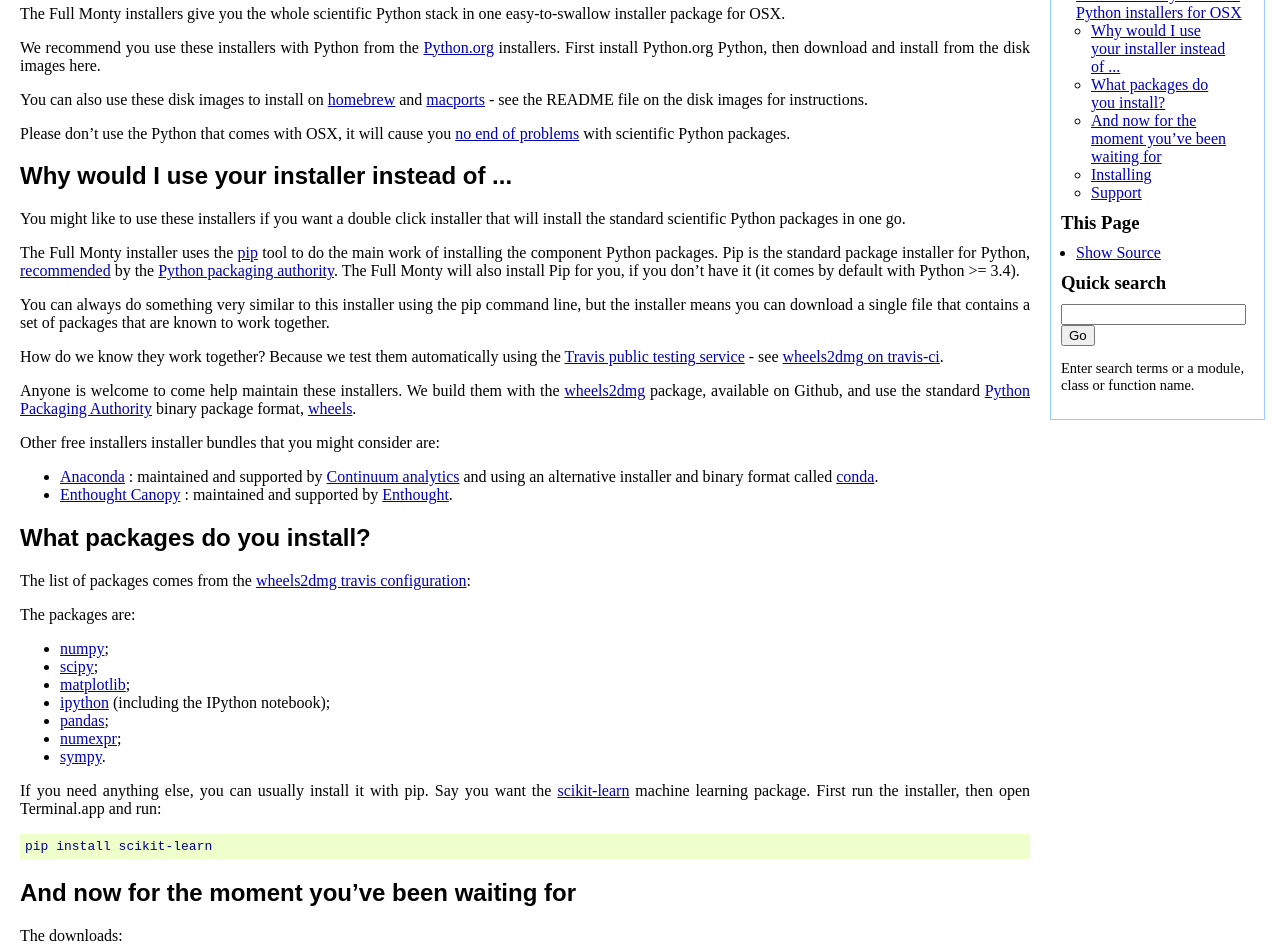
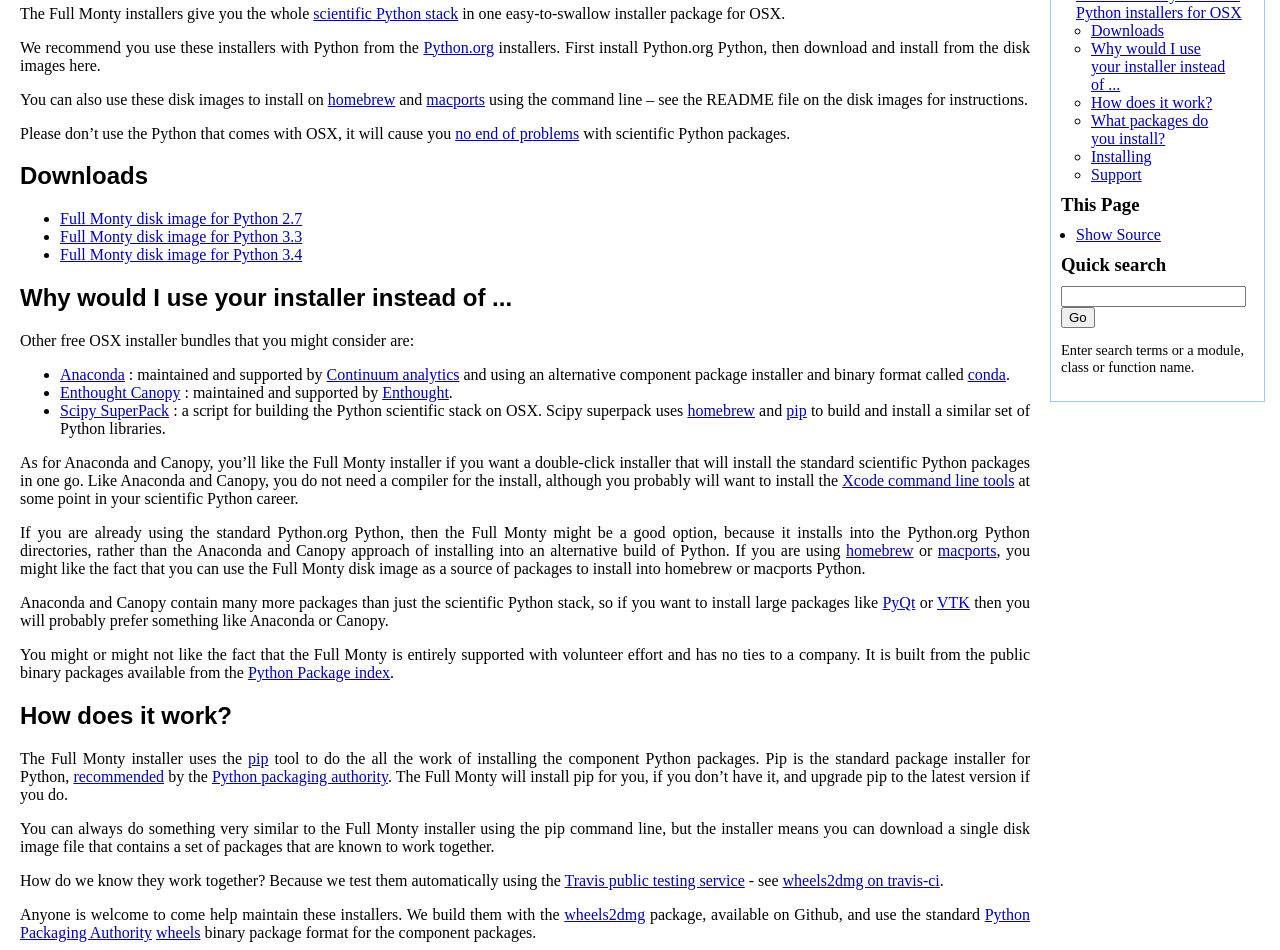
Before and after one commit to FullMonty/fullmonty.github.io, a plain HTML site: page index.html in a window 1280 px wide. Shown: the part 102-1052 px from the top of the page. Drawn offline with nearby package versions, Linux system fonts and the light colour scheme; some packages are replaced by stand-ins of ours.

Commit message:
Edits to main page.

```diff
--- a/index.html
+++ b/index.html
@@ -6,7 +6,7 @@
   <head>
     <meta http-equiv="Content-Type" content="text/html; charset=utf-8" />
 
-    <title>The Full Monty scientific Python installers for OSX &mdash; The Full Monty 1.1 documentation</title>
+    <title>The Full Monty scientific Python installers for OSX &mdash; The Full Monty OSX installer</title>
 
     <link rel="stylesheet" href="_static/traditional.css" type="text/css" />
     <link rel="stylesheet" href="_static/pygments.css" type="text/css" />
@@ -24,7 +24,7 @@
     <script type="text/javascript" src="_static/underscore.js"></script>
     <script type="text/javascript" src="_static/doctools.js"></script>
     <script type="text/javascript" src="http://cdn.mathjax.org/mathjax/latest/MathJax.js?config=TeX-AMS-MML_HTMLorMML"></script>
-    <link rel="top" title="The Full Monty 1.1 documentation" href="#" />
+    <link rel="top" title="The Full Monty OSX installer" href="#" />
   </head>
   <body>
     <div class="related">
@@ -33,7 +33,7 @@
         <li class="right" style="margin-right: 10px">
           <a href="genindex.html" title="General Index"
              accesskey="I">index</a></li>
-        <li><a href="#">The Full Monty 1.1 documentation</a> &raquo;</li>
+        <li><a href="#">The Full Monty OSX installer</a> &raquo;</li>
       </ul>
     </div>
 
@@ -44,45 +44,76 @@
 
   <div class="section" id="the-full-monty-scientific-python-installers-for-osx">
 <h1>The Full Monty scientific Python installers for OSX<a class="headerlink" href="#the-full-monty-scientific-python-installers-for-osx" title="Permalink to this headline">¶</a></h1>
-<p>The Full Monty installers give you the whole scientific Python stack in one
-easy-to-swallow installer package for OSX.</p>
+<p>The Full Monty installers give you the whole <a class="reference external" href="http://www.scipy.org/stackspec.html">scientific Python stack</a> in one easy-to-swallow installer package for OSX.</p>
 <p>We recommend you use these installers with Python from the <a class="reference external" href="http://www.python.org">Python.org</a>
 installers.  First install Python.org Python, then download and install from
 the disk images here.</p>
-<p>You can also use these disk images to install on <a class="reference external" href="http://brew.sh">homebrew</a> and <a class="reference external" href="https://www.macports.org">macports</a> - see
-the README file on the disk images for instructions.</p>
+<p>You can also use these disk images to install on <a class="reference external" href="http://brew.sh">homebrew</a> and <a class="reference external" href="https://www.macports.org">macports</a> using
+the command line – see the README file on the disk images for instructions.</p>
 <p>Please don&#8217;t use the Python that comes with OSX, it will cause you <a class="reference external" href="https://github.com/MacPython/wiki/wiki/Which-Python">no end of
 problems</a> with scientific Python packages.</p>
+<div class="section" id="downloads">
+<h2>Downloads<a class="headerlink" href="#downloads" title="Permalink to this headline">¶</a></h2>
+<ul class="simple">
+<li><a class="reference external" href="https://3f23b170c54c2533c070-1c8a9b3114517dc5fe17b7c3f8c63a43.ssl.cf2.rackcdn.com/scipy-stack-py27-1.1.dmg">Full Monty disk image for Python 2.7</a></li>
+<li><a class="reference external" href="https://3f23b170c54c2533c070-1c8a9b3114517dc5fe17b7c3f8c63a43.ssl.cf2.rackcdn.com/scipy-stack-py33-1.1.dmg">Full Monty disk image for Python 3.3</a></li>
+<li><a class="reference external" href="https://3f23b170c54c2533c070-1c8a9b3114517dc5fe17b7c3f8c63a43.ssl.cf2.rackcdn.com/scipy-stack-py34-1.1.dmg">Full Monty disk image for Python 3.4</a></li>
+</ul>
+</div>
 <div class="section" id="why-would-i-use-your-installer-instead-of">
 <h2>Why would I use your installer instead of ...<a class="headerlink" href="#why-would-i-use-your-installer-instead-of" title="Permalink to this headline">¶</a></h2>
-<p>You might like to use these installers if you want a double click installer
-that will install the standard scientific Python packages in one go.</p>
-<p>The Full Monty installer uses the <a class="reference external" href="https://pip.pypa.io/en/latest/index.html">pip</a> tool to do the main work of
+<p>Other free OSX installer bundles that you might consider are:</p>
+<ul class="simple">
+<li><a class="reference external" href="https://store.continuum.io/cshop/anaconda">Anaconda</a> : maintained and supported by <a class="reference external" href="http://www.continuum.io">Continuum analytics</a> and using
+an alternative component package installer and binary format called
+<a class="reference external" href="http://conda.pydata.org/docs/">conda</a>.</li>
+<li><a class="reference external" href="https://www.enthought.com/products/canopy/">Enthought Canopy</a> : maintained and supported by <a class="reference external" href="https://www.enthought.com/">Enthought</a>.</li>
+<li><a class="reference external" href="http://fonnesbeck.github.io/ScipySuperpack">Scipy SuperPack</a> : a script for building the Python scientific stack on
+OSX. Scipy superpack uses <a class="reference external" href="http://brew.sh">homebrew</a> and <a class="reference external" href="https://pip.pypa.io/en/latest/index.html">pip</a> to build and install a similar
+set of Python libraries.</li>
+</ul>
+<p>As for Anaconda and Canopy, you&#8217;ll like the Full Monty installer if you want a
+double-click installer that will install the standard scientific Python
+packages in one go.  Like Anaconda and Canopy, you do not need a compiler for
+the install, although you probably will want to install the <a class="reference external" href="https://developer.apple.com/library/ios/technotes/tn2339/_index.html">Xcode command
+line tools</a> at some point in your scientific Python career.</p>
+<p>If you are already using the standard Python.org Python, then the Full Monty
+might be a good option, because it installs into the Python.org Python
+directories, rather than the Anaconda and Canopy approach of installing into
+an alternative build of Python.  If you are using <a class="reference external" href="http://brew.sh">homebrew</a> or <a class="reference external" href="https://www.macports.org">macports</a>, you
+might like the fact that you can use the Full Monty disk image as a source of
+packages to install into homebrew or macports Python.</p>
+<p>Anaconda and Canopy contain many more packages than just the scientific Python
+stack, so if you want to install large packages like <a class="reference external" href="http://www.riverbankcomputing.co.uk/software/pyqt/intro">PyQt</a> or <a class="reference external" href="http://www.vtk.org">VTK</a> then you
+will probably prefer something like Anaconda or Canopy.</p>
+<p>You might or might not like the fact that the Full Monty is entirely supported
+with volunteer effort and has no ties to a company.  It is built from the
+public binary packages available from the <a class="reference external" href="http://pypi.python.org">Python Package index</a>.</p>
+</div>
+<div class="section" id="how-does-it-work">
+<h2>How does it work?<a class="headerlink" href="#how-does-it-work" title="Permalink to this headline">¶</a></h2>
+<p>The Full Monty installer uses the <a class="reference external" href="https://pip.pypa.io/en/latest/index.html">pip</a> tool to do the all the work of
 installing the component Python packages.  Pip is the standard package
 installer for Python, <a class="reference external" href="https://python-packaging-user-guide.readthedocs.org/en/latest/current.html">recommended</a> by the <a class="reference external" href="https://www.pypa.io/en/latest/">Python
-packaging authority</a>.  The Full Monty will also install Pip for you, if you
-don&#8217;t have it (it comes by default with Python &gt;= 3.4).</p>
-<p>You can always do something very similar to this installer using the pip
-command line, but the installer means you can download a single file that
-contains a set of packages that are known to work together.</p>
+packaging authority</a>.  The Full Monty will install pip for you, if you don&#8217;t
+have it, and upgrade pip to the latest version if you do.</p>
+<p>You can always do something very similar to the Full Monty installer using the
+pip command line, but the installer means you can download a single disk image
+file that contains a set of packages that are known to work together.</p>
 <p>How do we know they work together?  Because we test them automatically using
 the <a class="reference external" href="https://travis-ci.org">Travis public testing service</a> - see <a class="reference external" href="https://travis-ci.org/matthew-brett/wheels2dmg">wheels2dmg on
 travis-ci</a>.</p>
 <p>Anyone is welcome to come help maintain these installers.  We build them with
 the <a class="reference external" href="https://github.com/matthew-brett/wheels2dmg">wheels2dmg</a> package, available on Github, and use the standard <a class="reference external" href="https://www.pypa.io/en/latest/">Python
-Packaging Authority</a> binary package format, <a class="reference external" href="http://legacy.python.org/dev/peps/pep-0427">wheels</a>.</p>
-<p>Other free installers installer bundles that you might consider are:</p>
-<ul class="simple">
-<li><a class="reference external" href="https://store.continuum.io/cshop/anaconda">Anaconda</a> : maintained and supported by <a class="reference external" href="http://www.continuum.io">Continuum analytics</a> and using
-an alternative installer and binary format called <a class="reference external" href="http://conda.pydata.org/docs/">conda</a>.</li>
-<li><a class="reference external" href="https://www.enthought.com/products/canopy/">Enthought Canopy</a> : maintained and supported by <a class="reference external" href="https://www.enthought.com/">Enthought</a>.</li>
-</ul>
+Packaging Authority</a> <a class="reference external" href="http://legacy.python.org/dev/peps/pep-0427">wheels</a> binary package format for the component
+packages.</p>
 </div>
 <div class="section" id="what-packages-do-you-install">
 <h2>What packages do you install?<a class="headerlink" href="#what-packages-do-you-install" title="Permalink to this headline">¶</a></h2>
 <p>The list of packages comes from the <a class="reference external" href="https://github.com/matthew-brett/wheels2dmg/blob/master/.travis.yml">wheels2dmg travis configuration</a>:</p>
 <p>The packages are:</p>
 <ul class="simple">
+<li><a class="reference external" href="https://pip.pypa.io/en/latest/index.html">pip</a>;</li>
 <li><a class="reference external" href="http://www.numpy.org">numpy</a>;</li>
 <li><a class="reference external" href="http://www.scipy.org/scipylib/index.html">scipy</a>;</li>
 <li><a class="reference external" href="http://matplotlib.org">matplotlib</a>;</li>
@@ -92,20 +123,11 @@ an alternative installer and binary format called <a class="reference external"
 <li><a class="reference external" href="http://www.sympy.org">sympy</a>.</li>
 </ul>
 <p>If you need anything else, you can usually install it with pip.  Say you want
-the <a class="reference external" href="http://scikit-learn.org">scikit-learn</a> machine learning package.  First run the installer, then
-open Terminal.app and run:</p>
+the <a class="reference external" href="http://scikit-learn.org">scikit-learn</a> machine learning package.  First run the Full Monty
+installer, then open Terminal.app and run:</p>
 <div class="highlight-python"><div class="highlight"><pre>pip install scikit-learn
 </pre></div>
 </div>
-</div>
-<div class="section" id="and-now-for-the-moment-you-ve-been-waiting-for">
-<h2>And now for the moment you&#8217;ve been waiting for<a class="headerlink" href="#and-now-for-the-moment-you-ve-been-waiting-for" title="Permalink to this headline">¶</a></h2>
-<p>The downloads:</p>
-<ul class="simple">
-<li><a class="reference external" href="https://3f23b170c54c2533c070-1c8a9b3114517dc5fe17b7c3f8c63a43.ssl.cf2.rackcdn.com/scipy-stack-py27-1.1.dmg">disk image for Python 2.7</a></li>
-<li><a class="reference external" href="https://3f23b170c54c2533c070-1c8a9b3114517dc5fe17b7c3f8c63a43.ssl.cf2.rackcdn.com/scipy-stack-py33-1.1.dmg">disk image for Python 3.3</a></li>
-<li><a class="reference external" href="https://3f23b170c54c2533c070-1c8a9b3114517dc5fe17b7c3f8c63a43.ssl.cf2.rackcdn.com/scipy-stack-py34-1.1.dmg">disk image for Python 3.4</a></li>
-</ul>
 </div>
 <div class="section" id="installing">
 <h2>Installing<a class="headerlink" href="#installing" title="Permalink to this headline">¶</a></h2>
@@ -115,13 +137,13 @@ open Terminal.app and run:</p>
 <li>Double click on the disk image to mount it;</li>
 <li>Right click and select open to open the <tt class="docutils literal"><span class="pre">.pkg</span></tt> installer file on the disk
 image;</li>
-<li>Say yes to a mountain of scientific Python quality.</li>
+<li>Say yes to install a mountain of scientific Python quality.</li>
 </ul>
 </div>
 <div class="section" id="support">
 <h2>Support<a class="headerlink" href="#support" title="Permalink to this headline">¶</a></h2>
-<p>Please do drop us a line on the <a class="reference external" href="https://github.com/matthew-brett/wheels2dmg/issues">wheels2dmg issue tracker</a> and we&#8217;ll do our
-best to help.</p>
+<p>Please drop us a line on the <a class="reference external" href="https://github.com/matthew-brett/wheels2dmg/issues">wheels2dmg issue tracker</a> and we&#8217;ll do our best
+to help.</p>
 </div>
 </div>
 
@@ -134,9 +156,10 @@ best to help.</p>
   <h3><a href="#">Table Of Contents</a></h3>
   <ul>
 <li><a class="reference internal" href="#">The Full Monty scientific Python installers for OSX</a><ul>
+<li><a class="reference internal" href="#downloads">Downloads</a></li>
 <li><a class="reference internal" href="#why-would-i-use-your-installer-instead-of">Why would I use your installer instead of ...</a></li>
+<li><a class="reference internal" href="#how-does-it-work">How does it work?</a></li>
 <li><a class="reference internal" href="#what-packages-do-you-install">What packages do you install?</a></li>
-<li><a class="reference internal" href="#and-now-for-the-moment-you-ve-been-waiting-for">And now for the moment you&#8217;ve been waiting for</a></li>
 <li><a class="reference internal" href="#installing">Installing</a></li>
 <li><a class="reference internal" href="#support">Support</a></li>
 </ul>
@@ -171,7 +194,7 @@ best to help.</p>
         <li class="right" style="margin-right: 10px">
           <a href="genindex.html" title="General Index"
              >index</a></li>
-        <li><a href="#">The Full Monty 1.1 documentation</a> &raquo;</li>
+        <li><a href="#">The Full Monty OSX installer</a> &raquo;</li>
       </ul>
     </div>
     <div class="footer">
```
Also changed, not shown: genindex.html (+4 -4 lines), search.html (+4 -4 lines), searchindex.js (+1 -1 lines), _sources/index.txt.
